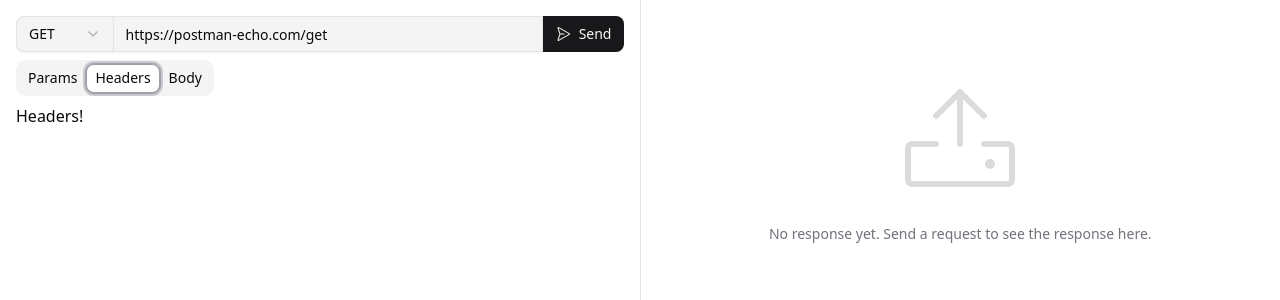
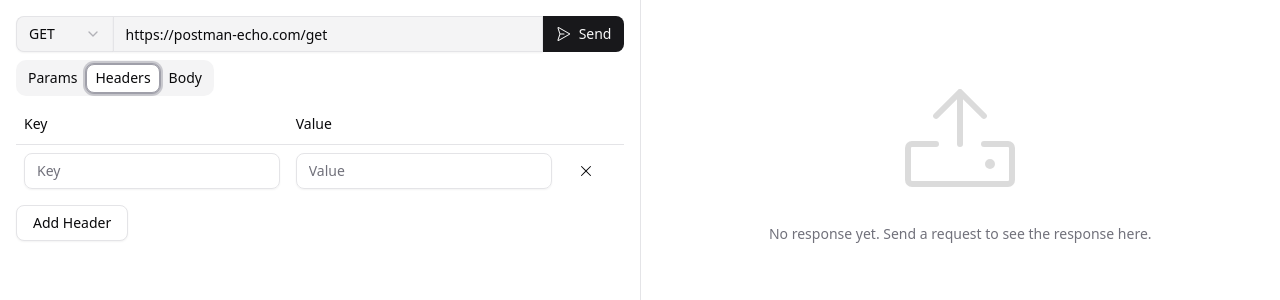
Before and after one commit to joeattardi/scratchapi, a React (Vite) app: page / in a window 1280 px wide. Both pictures are taken after a click on the tab "Headers". Shown: the top 300 px of the page. Built offline with nearby package versions, Linux system fonts and the light colour scheme.

Commit message:
Add header functionality

```diff
--- a/src/main/sendRequest.ts
+++ b/src/main/sendRequest.ts
@@ -13,11 +13,36 @@
 
 export async function sendRequest(_event: IpcMainInvokeEvent, request: HttpRequest): Promise<HttpResponse> {
     const startTime = Date.now();
+    // Normalize incoming headers (HeadersInit can be various shapes). Build a simple map with lowercase keys.
+    const normalizedHeaders: Record<string, string> = {};
+    try {
+        if (request.headers) {
+            if (Array.isArray(request.headers)) {
+                request.headers.forEach(([k, v]) => {
+                    if (k) normalizedHeaders[String(k).toLowerCase()] = String(v);
+                });
+            } else if (request.headers instanceof Headers) {
+                request.headers.forEach((v, k) => {
+                    normalizedHeaders[k.toLowerCase()] = v;
+                });
+            } else {
+                Object.entries(request.headers as Record<string, string>).forEach(([k, v]) => {
+                    if (k) normalizedHeaders[k.toLowerCase()] = String(v);
+                });
+            }
+        }
+    } catch (err) {
+        // fallback: ignore and continue
+    }
+
+    // Ensure a User-Agent header exists
+    if (!normalizedHeaders['user-agent']) {
+        normalizedHeaders['user-agent'] = `ScratchAPI/${pkg.version}`;
+    }
+
     const response = await fetch(request.url, {
         method: request.method,
-        headers: {
-            'User-Agent': request.headers['user-agent'] || `ScratchAPI/${pkg.version}`
-        }
+        headers: normalizedHeaders,
     });
 
     const body = await getResponseBody(response);
--- a/src/renderer/App.tsx
+++ b/src/renderer/App.tsx
@@ -9,18 +9,33 @@
     ResizablePanelGroup,
 } from "@/components/ui/resizable"
 
+interface HeaderEntry {
+    id: string;
+    key: string;
+    value: string;
+}
+
 export default function App() {
     const [response, setResponse] = useState<HttpResponse | null>(null);
     const [isLoading, setLoading] = useState(false);
     const [url, setUrl] = useState<string>('https://postman-echo.com/get');
     const [method, setMethod] = useState<HttpMethod>('GET');
+    const [headers, setHeaders] = useState<HeaderEntry[]>([{ id: crypto.randomUUID(), key: '', value: '' }]);
 
     async function onClickSend() {
         setLoading(true);
         setResponse(null);
+        // Build headers object, lowercasing header names and skipping empty keys
+        const headersObj: Record<string, string> = {};
+        headers.forEach(h => {
+            if (h.key.trim()) {
+                headersObj[h.key.trim().toLowerCase()] = h.value;
+            }
+        });
+
         const response = await window.electronAPI.sendRequest({
             method,
-            headers: {},
+            headers: headersObj,
             url
         });
 
@@ -41,7 +56,7 @@
                             method={method}
                             onMethodChange={setMethod}
                         />
-                        <RequestSettings url={url} onUrlChange={setUrl} />
+                        <RequestSettings url={url} onUrlChange={setUrl} headers={headers} onHeadersChange={setHeaders} />
                     </section>
                 </ResizablePanel>
                 <ResizableHandle />
--- a/src/renderer/locales/en.json
+++ b/src/renderer/locales/en.json
@@ -8,6 +8,12 @@
             "key": "Key",
             "value": "Value",
             "add": "Add Parameter"
+        },
+        "headers": {
+            "title": "Headers",
+            "key": "Key",
+            "value": "Value",
+            "add": "Add Header"
         }
     },
     "response": {
--- a/src/renderer/request/RequestHeaders.tsx
+++ b/src/renderer/request/RequestHeaders.tsx
@@ -1,9 +1,92 @@
+import { useCallback } from 'react';
 import { TabsContent } from '@/components/ui/tabs';
+import { Button } from '@/components/ui/button';
+import { Input } from '@/components/ui/input';
+import {
+    Table,
+    TableBody,
+    TableCell,
+    TableHead,
+    TableHeader,
+    TableRow,
+} from '@/components/ui/table';
+import { XIcon } from '@phosphor-icons/react';
+import { useTranslation } from 'react-i18next';
 
-export default function RequestHeaders() {
+interface Header {
+    id: string;
+    key: string;
+    value: string;
+}
+
+interface RequestHeadersProps {
+    headers: Header[];
+    onChange: (headers: Header[]) => void;
+}
+
+export default function RequestHeaders({ headers, onChange }: RequestHeadersProps) {
+    const { t } = useTranslation();
+
+    const addHeader = useCallback(() => {
+        onChange([...headers, { id: crypto.randomUUID(), key: '', value: '' }]);
+    }, [headers, onChange]);
+
+    const updateHeader = useCallback((id: string, field: 'key' | 'value', newValue: string) => {
+        onChange(headers.map(h => h.id === id ? { ...h, [field]: newValue } : h));
+    }, [headers, onChange]);
+
+    const deleteHeader = useCallback((id: string) => {
+        const next = headers.filter(h => h.id !== id);
+        onChange(next.length ? next : [{ id: crypto.randomUUID(), key: '', value: '' }]);
+    }, [headers, onChange]);
+
     return (
         <TabsContent value="headers">
-            Headers!
+            <div className="flex flex-col gap-2">
+                <Table>
+                    <TableHeader>
+                        <TableRow>
+                            <TableHead>{t('request.headers.key')}</TableHead>
+                            <TableHead>{t('request.headers.value')}</TableHead>
+                            <TableHead className="w-16"></TableHead>
+                        </TableRow>
+                    </TableHeader>
+                    <TableBody>
+                        {headers.map((h) => (
+                            <TableRow key={h.id}>
+                                <TableCell>
+                                    <Input
+                                        type="text"
+                                        placeholder={t('request.headers.key')}
+                                        value={h.key}
+                                        onChange={(e) => updateHeader(h.id, 'key', e.target.value)}
+                                    />
+                                </TableCell>
+                                <TableCell>
+                                    <Input
+                                        type="text"
+                                        placeholder={t('request.headers.value')}
+                                        value={h.value}
+                                        onChange={(e) => updateHeader(h.id, 'value', e.target.value)}
+                                    />
+                                </TableCell>
+                                <TableCell>
+                                    <Button
+                                        variant="ghost"
+                                        size="sm"
+                                        onClick={() => deleteHeader(h.id)}
+                                    >
+                                        <XIcon />
+                                    </Button>
+                                </TableCell>
+                            </TableRow>
+                        ))}
+                    </TableBody>
+                </Table>
+                <Button onClick={addHeader} variant="outline" className="self-start">
+                    {t('request.headers.add')}
+                </Button>
+            </div>
         </TabsContent>
     );
 }
--- a/src/renderer/request/RequestSettings.tsx
+++ b/src/renderer/request/RequestSettings.tsx
@@ -7,9 +7,11 @@
 interface RequestSettingsProps {
     url: string;
     onUrlChange: (url: string) => void;
+    headers: { id: string; key: string; value: string }[];
+    onHeadersChange: (headers: { id: string; key: string; value: string }[]) => void;
 }
 
-export default function RequestSettings({ url, onUrlChange }: RequestSettingsProps) {
+export default function RequestSettings({ url, onUrlChange, headers, onHeadersChange }: RequestSettingsProps) {
     const { t } = useTranslation();
 
     return (
@@ -21,7 +23,7 @@
                     <TabsTrigger value="body">Body</TabsTrigger>
                 </TabsList>
                 <RequestParams url={url} onUrlChange={onUrlChange} />
-                <RequestHeaders />
+                <RequestHeaders headers={headers} onChange={onHeadersChange} />
                 <RequestBody />
             </Tabs>
         </div>
```
